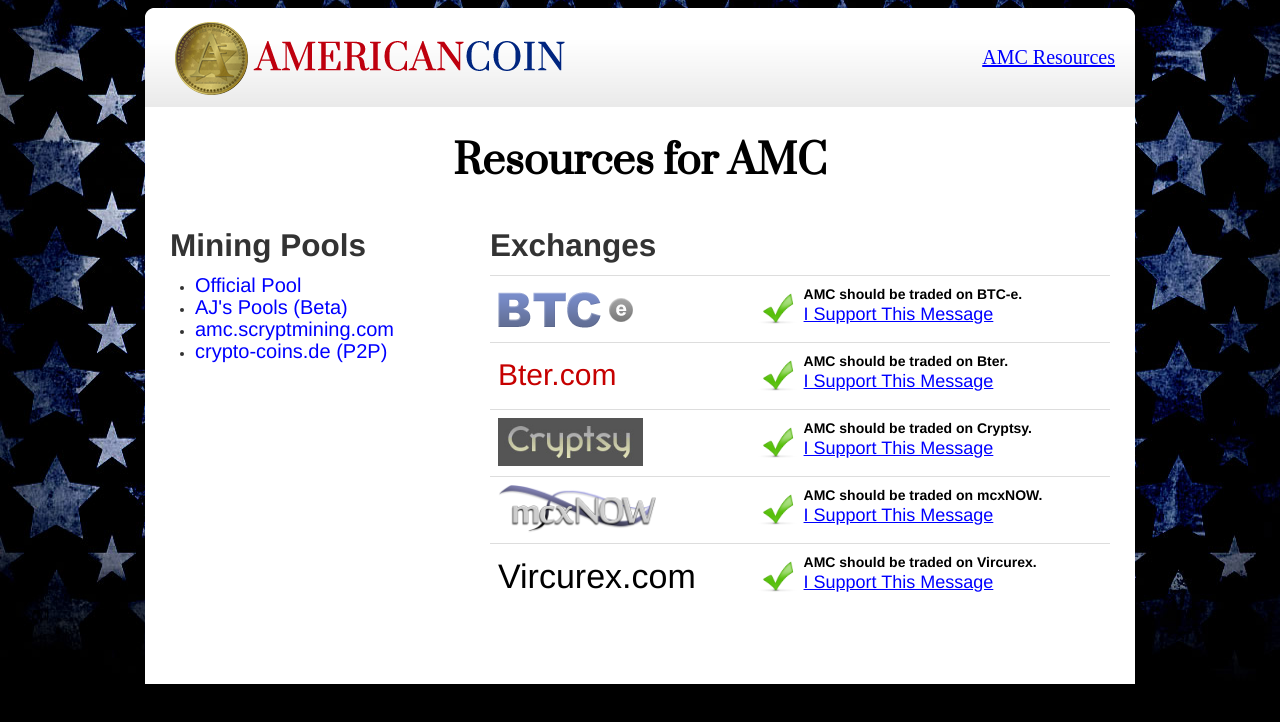
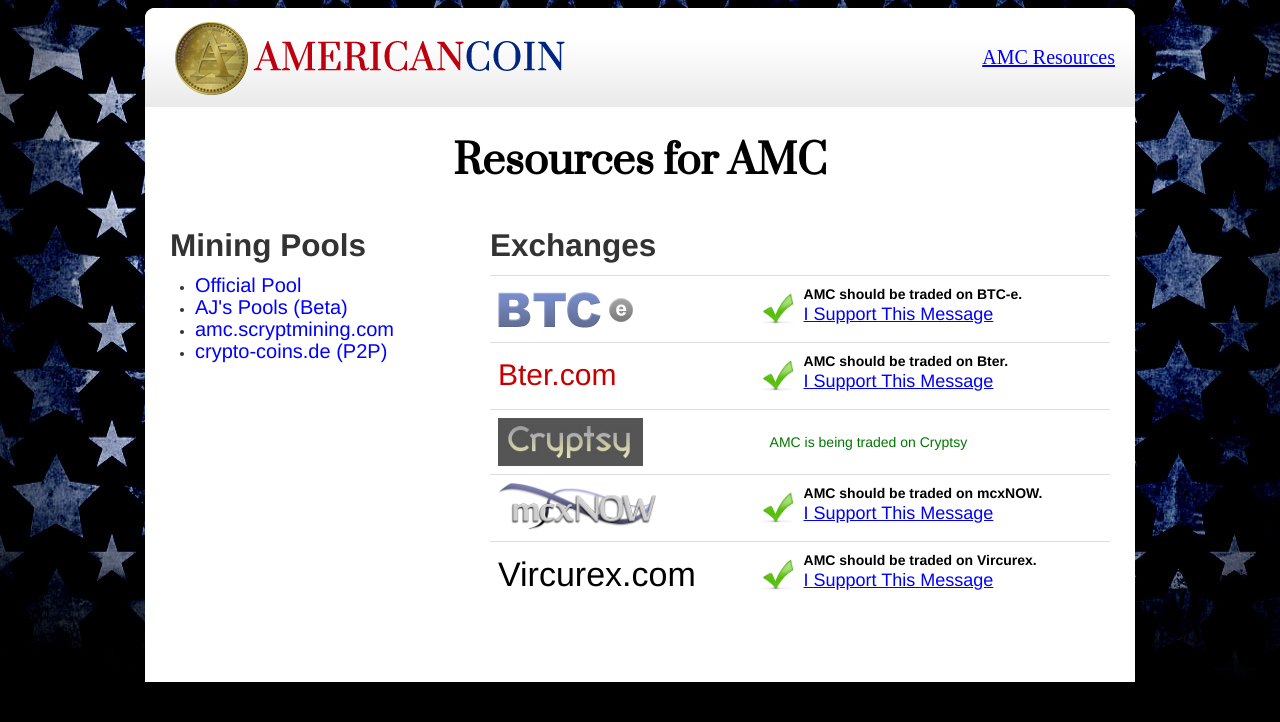
Before and after one commit to jcomeauictx/AmericanCoin, a plain HTML site: page resources.html in a window 1280 px wide. Drawn offline with nearby package versions, Linux system fonts and the light colour scheme; a web font is replaced by a local one.

Commit message:
Now trading on Cryptsy

```diff
--- a/resources.html
+++ b/resources.html
@@ -102,6 +102,11 @@
 				text-decoration:underline;
 				font-size: 18px;
 			}
+			.success_message {
+				color:#070;
+				line-height:48px;
+				padding-left:16px;
+			}
 			</style>
 			<div class="content_container">
 
@@ -160,10 +165,7 @@
 											</a>
 										</td>
 										<td>
-											<a href="#" rel="cryptsy" class="support_link">
-												<img src="images/check.png" class="the_check">
-												<span class="statement">AMC should be traded on Cryptsy.</span><br>
-												<span class="support_this_message">I Support This Message</span>
+											<span class="success_message">AMC is being traded on Cryptsy</span>
 											</a>
 										</td>
 									</tr>
```
